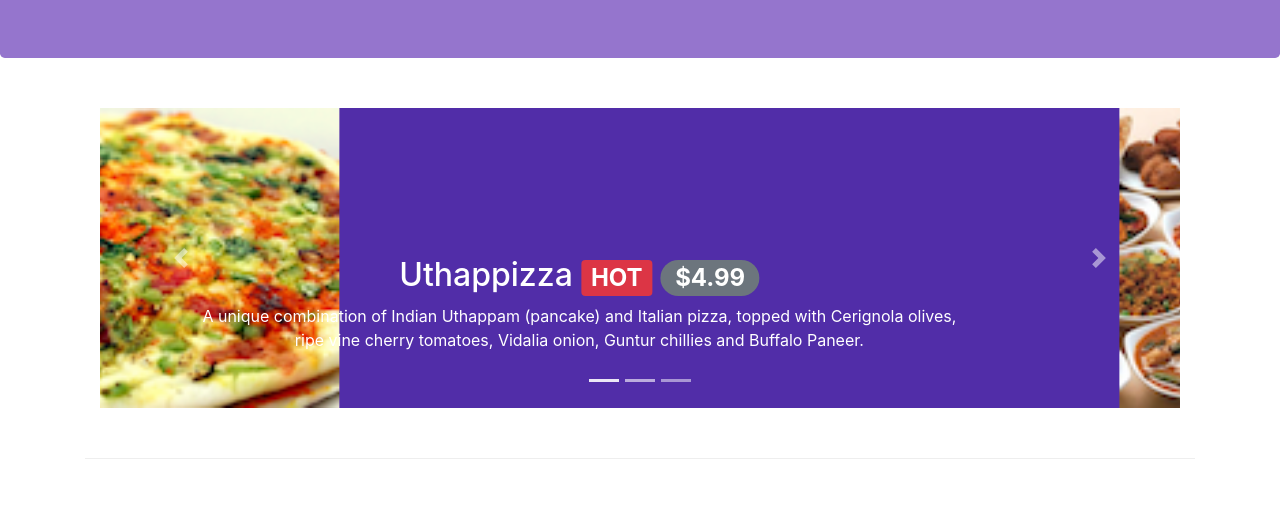
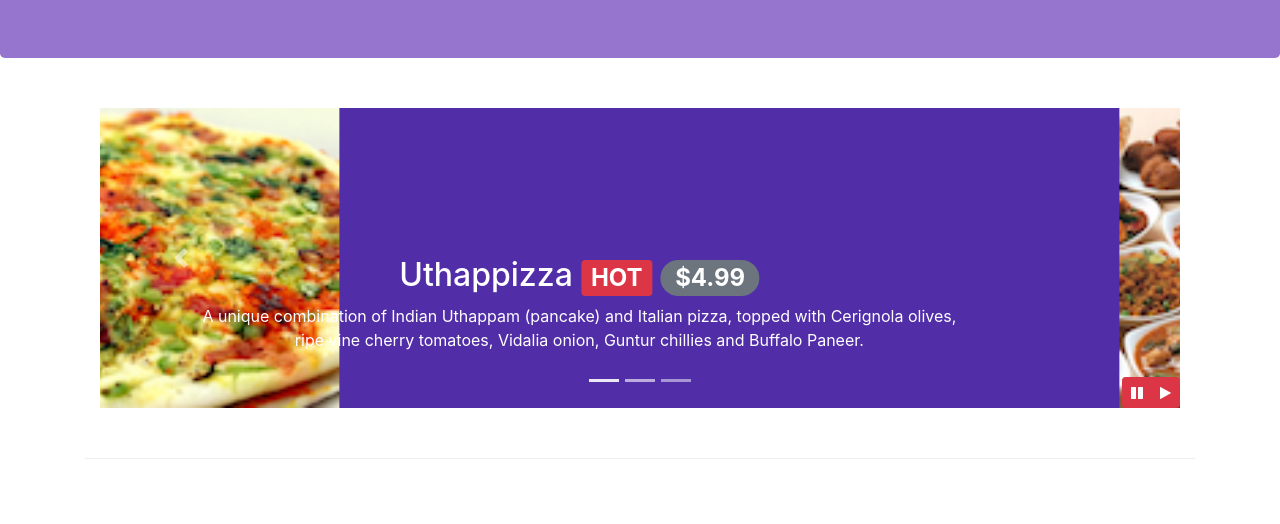
Before and after one commit to imamulkadir/BootstrapTest, a website: page index.html in a window 1280 px wide. Shown: the part 276-800 px from the top of the page. Drawn offline with nearby package versions, Linux system fonts and the light colour scheme.

Commit message:
Bootstrap JQuery

```diff
--- a/css/styles.css
+++ b/css/styles.css
@@ -59,3 +59,9 @@ body {
     left: 0;
     min-height: 300px;
 }
+
+#carouselButton {
+    right: 0px;
+    position: absolute;
+    bottom: 0px;
+}
--- a/index.html
+++ b/index.html
@@ -196,9 +196,17 @@
                         <a class="carousel-control-prev" href="#mycarousel" role="button" data-slide="prev">
                             <span class="carousel-control-prev-icon"></span>
                         </a>
-                        <a class="carousel-control-next" href="#mycarousel" role="button" data-slide="next">
+                        <!-- <a class="carousel-control-next" href="#mycarousel" role="button" data-slide="next">
                             <span class="carousel-control-next-icon"></span>
-                        </a>
+                        </a> -->
+                        <div class="btn-group" id="carouselButton">
+                            <button class="btn btn-danger btn-sm" id="carousel-pause">
+                                <span class="fa fa-pause"></span>
+                            </button>
+                            <button class="btn btn-danger btn-sm" id="carousel-play">
+                                <span class="fa fa-play"></span>
+                            </button>
+                        </div>
                     </div>
                 </div>
             </div>
@@ -361,6 +369,17 @@
             $('[data-toggle="tooltip"]').tooltip();
         });
     </script> -->
+    <script>
+        $(document).ready(function() {
+            $('#mycarousel').carousel({ interval: 2000 });
+            $('#carousel-pause').click(function() {
+                $('#mycarousel').carousel('pause');
+            });
+            $('#carousel-play').click(function() {
+                $('#mycarousel').carousel('cycle');
+            });
+        });
+    </script>
 </body>
 
 </html>
```
